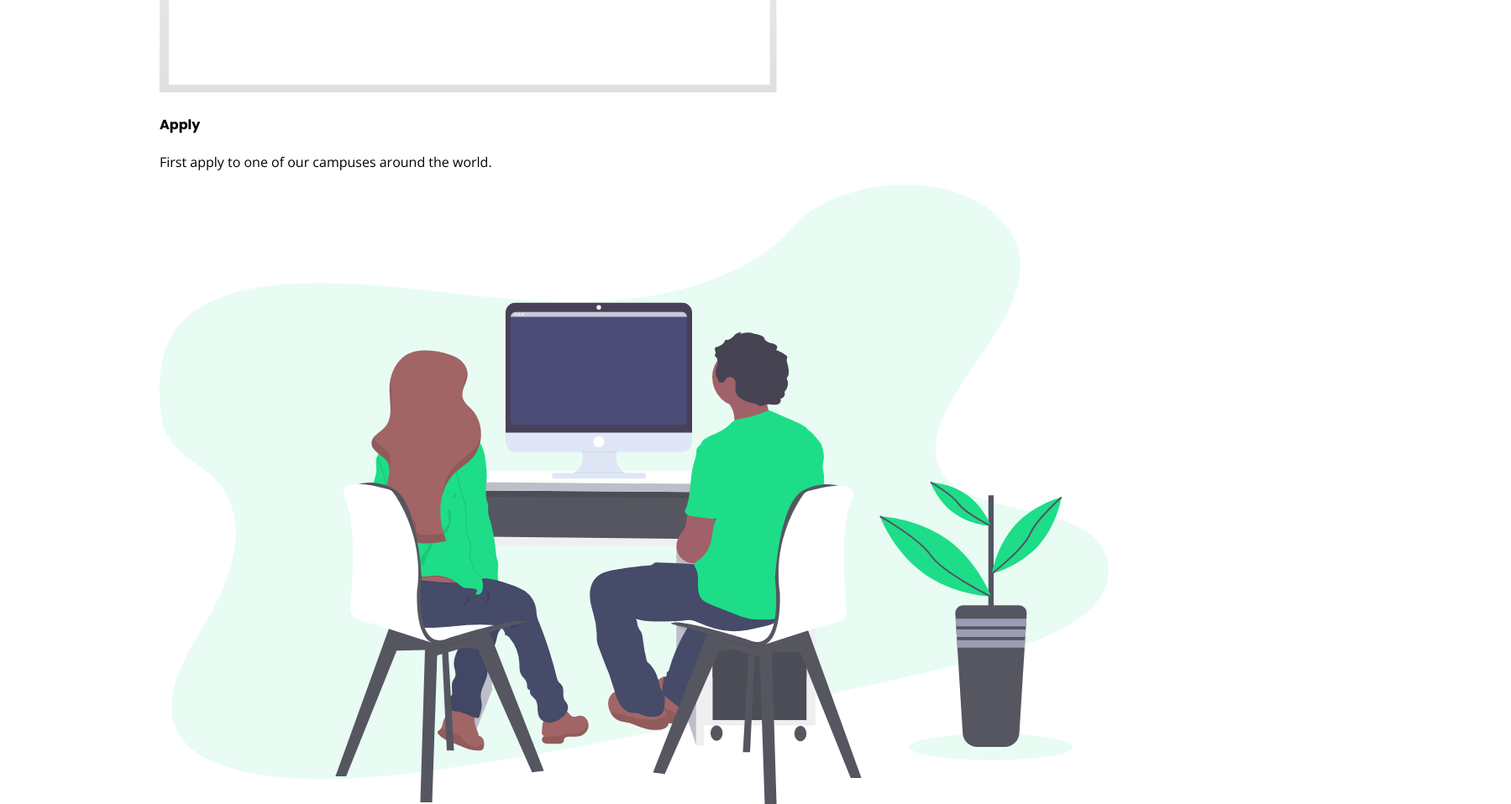
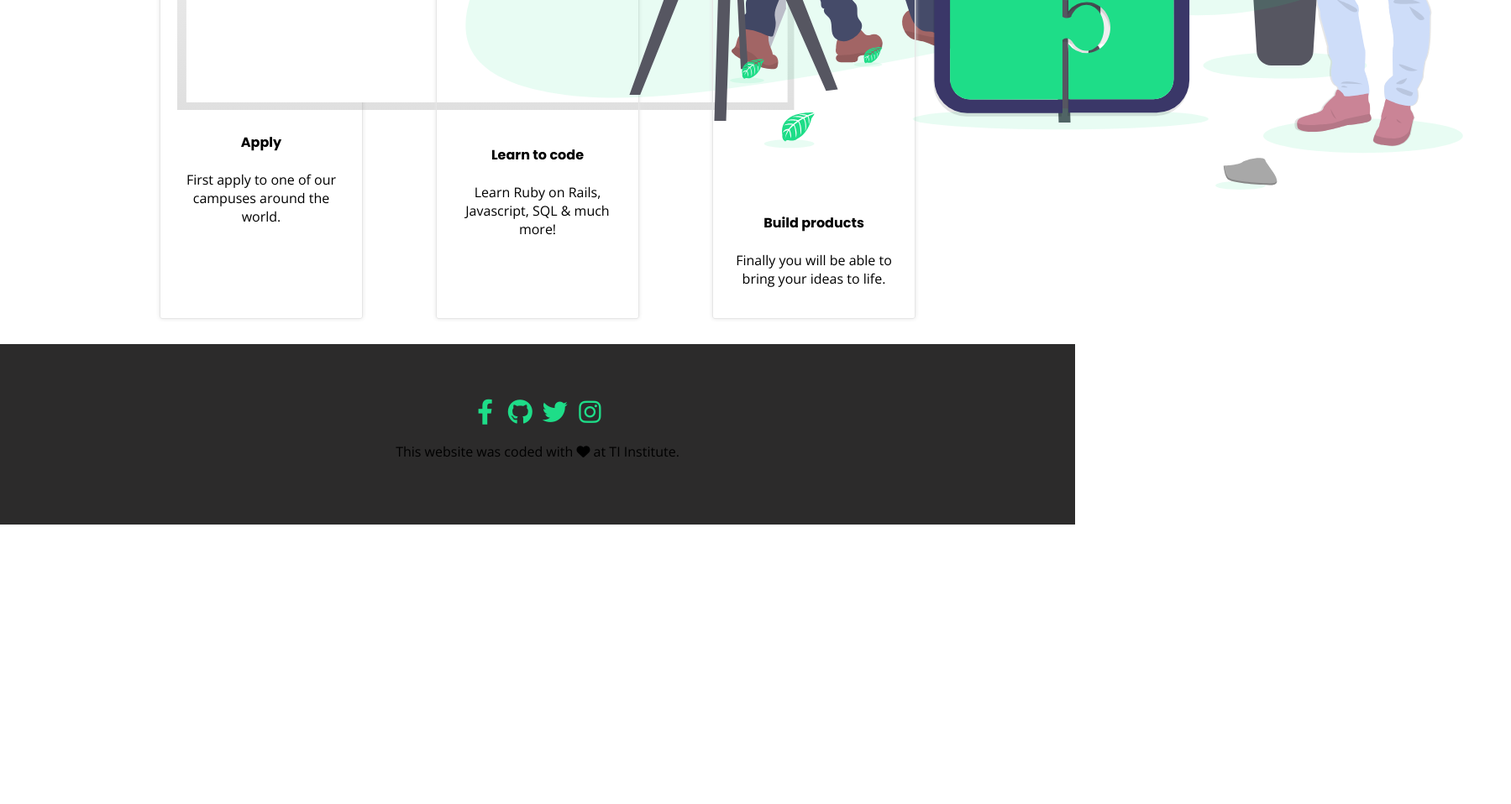
Before and after one commit to Guavalines/Landing_Page, a plain HTML site: page index.html in a window 1280 px wide. Shown: the part 1280-2238 px from the top of the page at 84% size, 1799 px wide, since content can reach past the window. After the commit the page ends 1905 px from the top, so only its background shows below. Drawn offline with nearby package versions, Linux system fonts and the light colour scheme.

Commit message:
added more styling

```diff
--- a/css/style.css
+++ b/css/style.css
@@ -44,15 +44,45 @@ a {
   color: white;
   }
 
-a {
-text-decoration: none;
-}
-
 h2, h3, h4 {
-font-family: Poppins;
-}
+  font-family: Poppins;
+  }
 
 .container {
   width: 900px;
   margin: auto;
   }
+
+.text-center {
+  text-align: center;
+  }
+h1, h2, h3, h4 {
+  font-family: Poppins;
+  }
+
+.cards {
+  display: flex;
+  justify-content: space-between;
+  margin-bottom: 30px;
+  flex-wrap: wrap;
+  }
+
+.card {
+  width: 200px;
+  border-radius: 3px;
+  box-shadow: 0 0 5px rgb(230,230,230);
+  text-align: center;
+  padding: 20px;
+  border: 1px solid rgb(230,230,230);
+  }
+
+.footer {
+  text-align: center;
+  padding: 60px;
+  background-color: #2c2b2b;
+  }
+
+.footer a {
+  font-size: 30px;
+  color: #1EDD88;
+  }
--- a/index.html
+++ b/index.html
@@ -52,7 +52,7 @@
       <a href="#"><i class="fab fa-fw fa-github"></i></a>
       <a href="#"><i class="fab fa-fw fa-twitter"></i></a>
       <a href="#"><i class="fab fa-fw fa-instagram"></i></a>
-      <p>This website was coded with <i class="fas fa-heart"></i> at Le Wagon.</p>
+      <p>This website was coded with <i class="fas fa-heart"></i> at TI Institute.</p>
 
     </div>
   </div>
```
